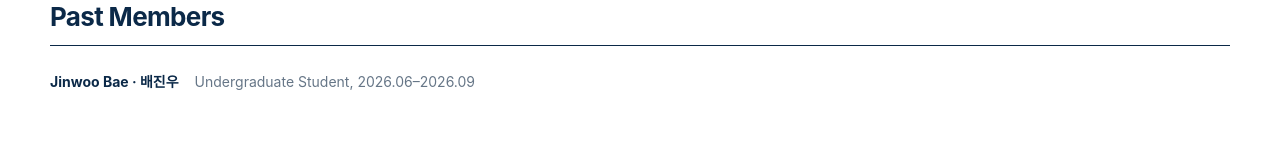
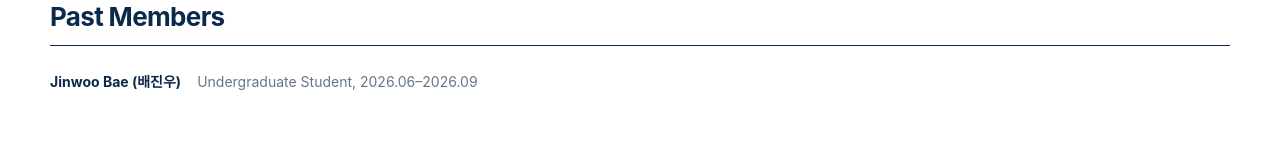
Before and after one commit to RoMA-Robotics-Lab/RoMA-Robotics-Lab.github.io, a Next.js app: page /people in a window 1280 px wide. Shown: the part 2006-2166 px from the top of the page. Built offline with nearby package versions, Linux system fonts and the light colour scheme.

Commit message:
Replace past member name separator with parentheses

```diff
--- a/app/people/page.tsx
+++ b/app/people/page.tsx
@@ -78,7 +78,7 @@ export default function PeoplePage() {
             <h2 className="subsection-title">Past Members</h2>
           </div>
           <ul className="past-members-list">
-            <li><strong>Jinwoo Bae · 배진우</strong><span>Undergraduate Student, 2026.06–2026.09</span></li>
+            <li><strong>Jinwoo Bae (배진우)</strong><span>Undergraduate Student, 2026.06–2026.09</span></li>
           </ul>
         </div>
       </section>
```
